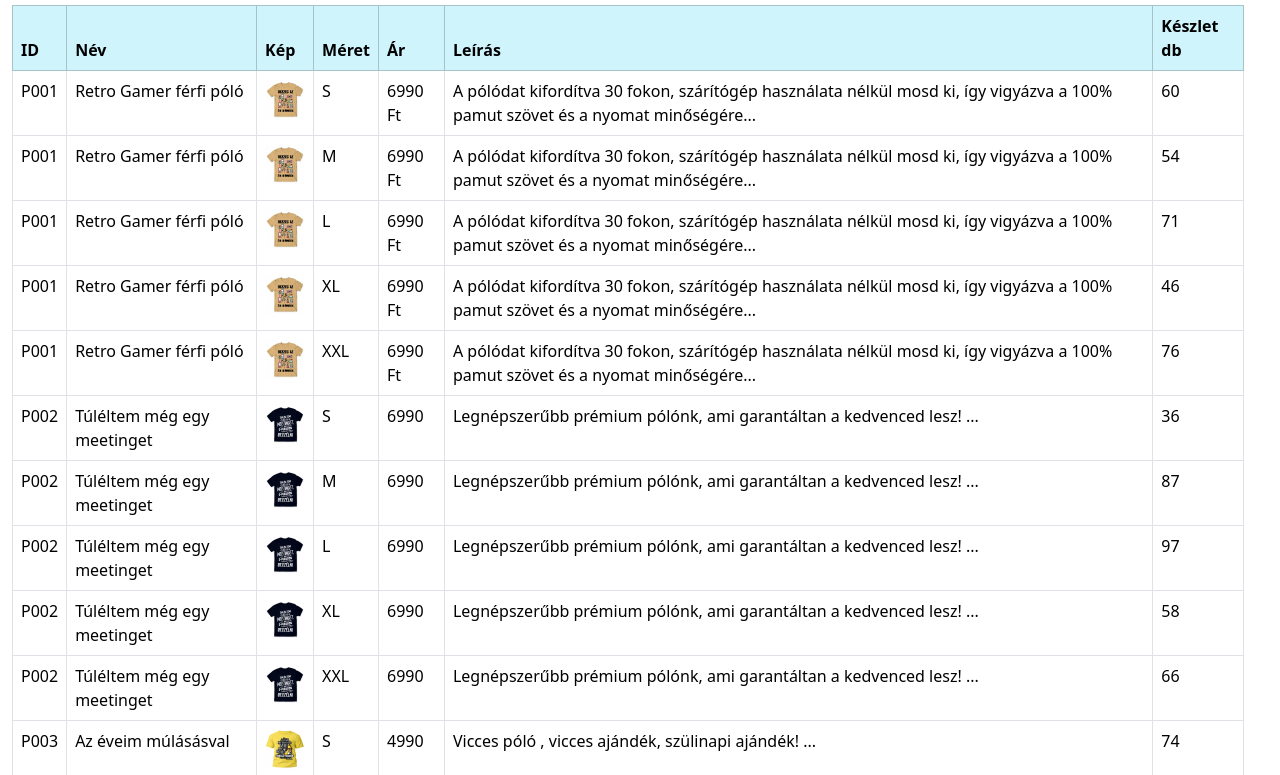
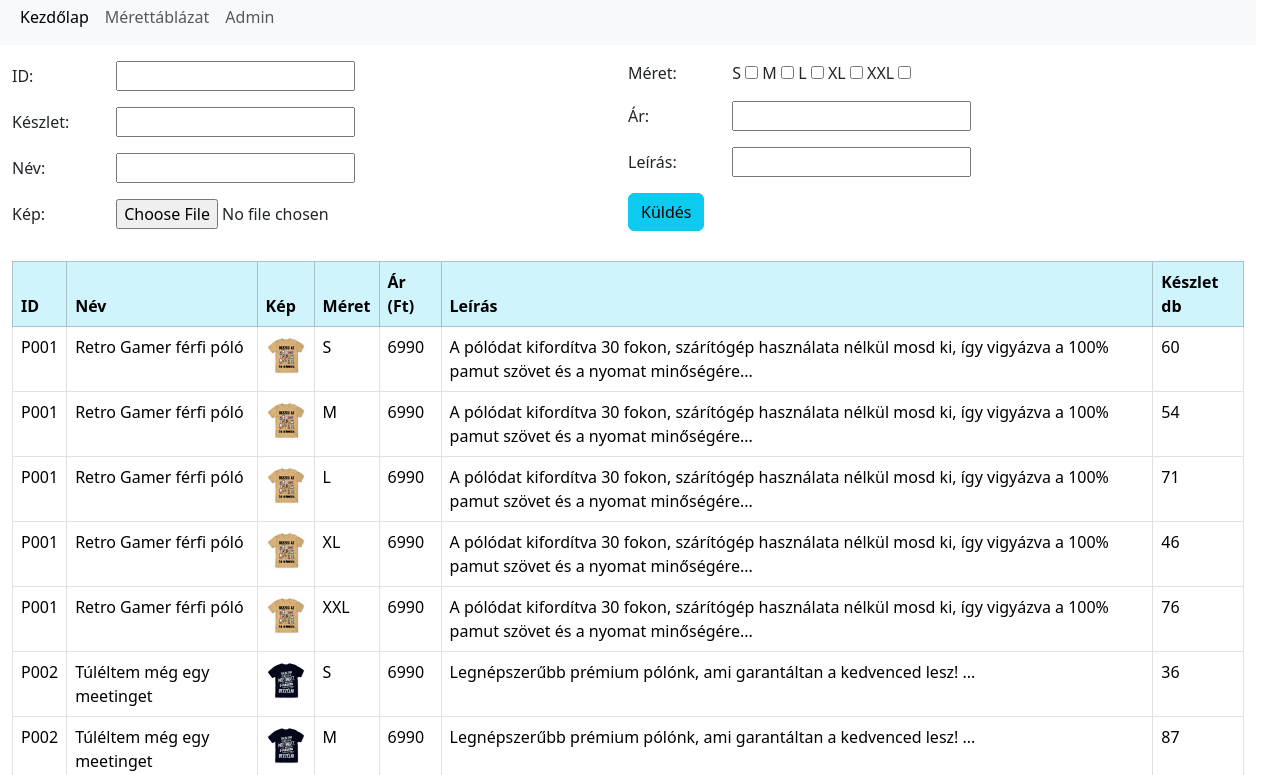
Before and after one commit to viktoriaszalkai/webaruhaz_ave, a plain HTML site: page admin.html in a window 1280 px wide. Shown: the part 67-842 px from the top of the page. Drawn offline with nearby package versions, Linux system fonts and the light colour scheme.

Commit message:
admin kesz

```diff
--- a/admin.html
+++ b/admin.html
@@ -10,7 +10,7 @@
 </head>
 <body>
     <main class="container-fluid row">
-        <header class="col-md-12"></header>
+        <header class="col-md-12"><h1>Webáruház</h1></header>
             <nav class="navbar navbar-expand-sm bg-light navbar-light col-md-12">
                 <div class="container-fluid">
                   <ul class="navbar-nav">
@@ -26,6 +26,51 @@
                   </ul>
                 </div>
             </nav>
+
+            <form action="#" method="get" class="row">
+                <fieldset class="col-md-6">
+                    <div class="mb-3 mt-3">
+                        <label for="ID" style="width: 100px">ID: </label>
+                        <input type="text" id="ID" name="ID"">
+                    </div>
+                    <div class="mb-3 mt-3">
+                        <label for="keszlet" style="width: 100px">Készlet: </label>
+                        <input type="number" id="keszlet" name="keszlet" >
+                    </div>
+                    <div class="mb-3 mt-3">
+                        <label for="nev" style="width: 100px">Név: </label>
+                        <input type="text" id="nev" name="nev" >
+                    </div>
+                    <div class="mb-3 mt-3">
+                        <label for="kep" style="width: 100px">Kép: </label>
+                        <input type="file" id="kep" name="kep">
+                    </div>
+                </fieldset>
+                <fieldset class="col-md-6">
+                    <div class="mb-3 mt-3">
+                        <label for="meret" style="width: 100px">Méret: </label>
+                        <label for="meret">S </label>
+                        <input type="checkbox" id="meret" name="meret" size="2">
+                        <label for="meret">M </label>
+                        <input type="checkbox" id="meret" name="meret" size="2">
+                        <label for="meret">L </label>
+                        <input type="checkbox" id="meret" name="meret" size="2">
+                        <label for="meret">XL </label>
+                        <input type="checkbox" id="meret" name="meret" size="2">
+                        <label for="meret">XXL </label>
+                        <input type="checkbox" id="meret" name="meret" size="2">
+                    </div>
+                    <div class="mb-3 mt-3">
+                        <label for="ar" style="width: 100px">Ár: </label>
+                        <input type="number" id="ar" name="ar" >
+                    </div>
+                    <div class="mb-3 mt-3">
+                        <label for="leiras"style="width: 100px" >Leírás: </label>
+                        <input type="text" id="leiras" name="leiras">
+                    </div>
+                    <input type="submit" class="btn btn-info" id="submit" value="Küldés">
+                </fieldset>
+            </form>
     <div class="container mt-3">
     <table class="table table-bordered table-hover">
         <thead class="table-info">
@@ -34,7 +79,7 @@
             <th>Név</th>
             <th>Kép</th>
             <th>Méret</th>
-            <th>Ár</th>
+            <th>Ár (Ft)</th>
             <th>Leírás</th>
             <th>Készlet db</th>
         </tr>
@@ -45,7 +90,7 @@
             <td>Retro Gamer férfi póló</td>
             <td><img src="kepek/polo1.jpg" alt="polo" width="40px"></td>
             <td>S</td>
-            <td>6990 Ft</td>
+            <td>6990</td>
             <td>A pólódat kifordítva 30 fokon, szárítógép használata nélkül mosd ki, így vigyázva a 100% pamut szövet és a nyomat minőségére...</td>
             <td>60</td>
         </tr>
@@ -54,7 +99,7 @@
             <td>Retro Gamer férfi póló</td>
             <td><img src="kepek/polo1.jpg" alt="polo" width="40px"></td>
             <td>M</td>
-            <td>6990 Ft</td>
+            <td>6990</td>
             <td>A pólódat kifordítva 30 fokon, szárítógép használata nélkül mosd ki, így vigyázva a 100% pamut szövet és a nyomat minőségére...</td>
             <td>54</td>
         </tr>
@@ -63,7 +108,7 @@
             <td>Retro Gamer férfi póló</td>
             <td><img src="kepek/polo1.jpg" alt="polo" width="40px"></td>
             <td>L</td>
-            <td>6990 Ft</td>
+            <td>6990</td>
             <td>A pólódat kifordítva 30 fokon, szárítógép használata nélkül mosd ki, így vigyázva a 100% pamut szövet és a nyomat minőségére...</td>
             <td>71</td>
         </tr>
@@ -72,7 +117,7 @@
             <td>Retro Gamer férfi póló</td>
             <td><img src="kepek/polo1.jpg" alt="polo" width="40px"></td>
             <td>XL</td>
-            <td>6990 Ft</td>
+            <td>6990</td>
             <td>A pólódat kifordítva 30 fokon, szárítógép használata nélkül mosd ki, így vigyázva a 100% pamut szövet és a nyomat minőségére...</td>
             <td>46</td>
         </tr>
@@ -81,7 +126,7 @@
             <td>Retro Gamer férfi póló</td>
             <td><img src="kepek/polo1.jpg" alt="polo" width="40px"></td>
             <td>XXL</td>
-            <td>6990 Ft</td>
+            <td>6990</td>
             <td>A pólódat kifordítva 30 fokon, szárítógép használata nélkül mosd ki, így vigyázva a 100% pamut szövet és a nyomat minőségére...</td>
             <td>76</td>
         </tr>
```
